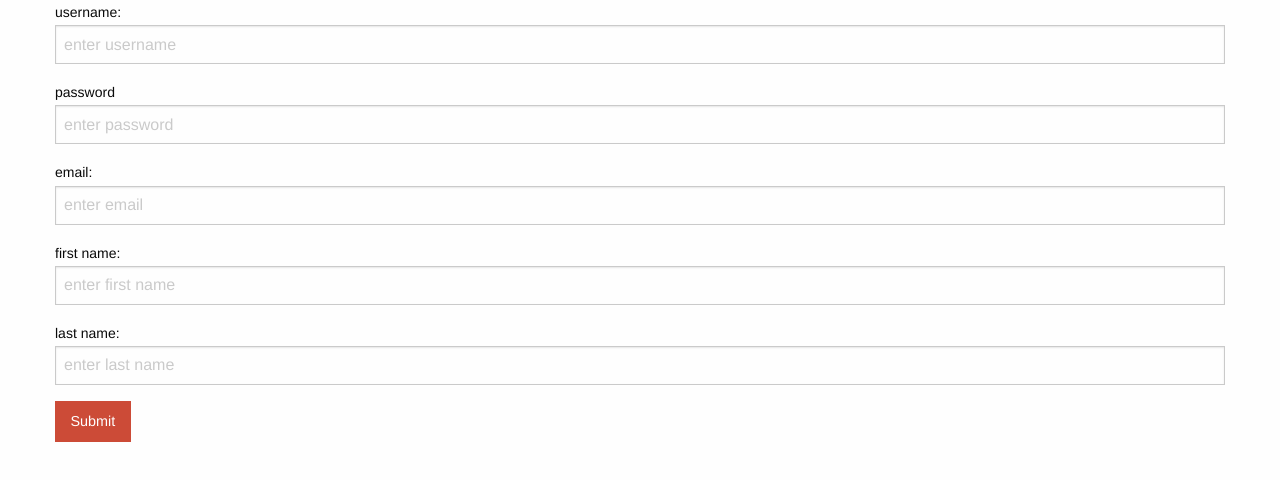
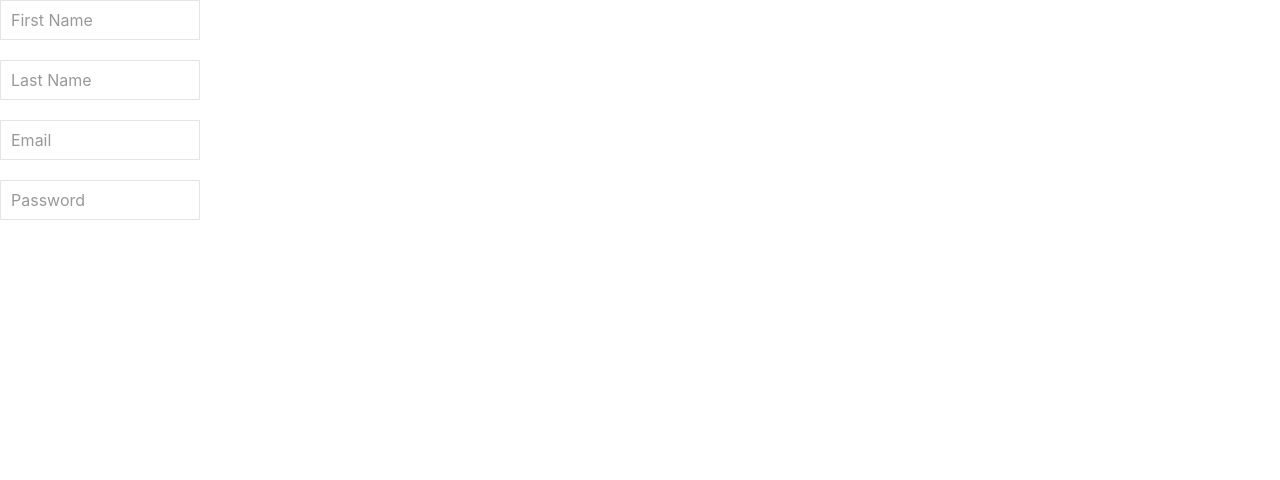
Before and after one commit to kelleyindahouse/Learn-N-Earn, a website: page public/signup.html in a window 1280 px wide. Drawn offline with nearby package versions, Linux system fonts and the light colour scheme.

Commit message:
updating signup page

```diff
--- a/public/signup.html
+++ b/public/signup.html
@@ -6,46 +6,38 @@
     <meta name="viewport" content="width=device-width, initial-scale=1.0">
     <title>Signup</title>
     <link rel="stylesheet" href="/public/reset.css">
-    <link rel="stylesheet" href="https://cdn.jsdelivr.net/npm/foundation-sites@6.7.4/dist/css/foundation.min.css" crossorigin="anonymous">
+  <link rel="stylesheet" href="css/uikit.min.css" />
+  <script src="js/uikit.min.js"></script>
+  <script src="js/uikit-icons.js"></script>
 </head>
 <body>
 
+<div class="container">
 
 
-    <form>
-        <div class="grid-container">
-          <div class="grid-padding-x">
-            <div class="medium-6 cell">
-              <label>username:
-                <input type="text" placeholder="enter username" id="rUsername">
-              </label>
-            </div>
-            <div class="medium-6 cell">
-              <label>password
-                <input type="text" placeholder="enter password" id="rPassword">
-              </label>
-            </div>
-            <div class="medium-6 cell">
-              <label>email:
-                <input type="text" placeholder="enter email" id="rEmail">
-              </label>
-            </div>
-            <div class="medium-6 cell">
-              <label>first name:
-                <input type="text" placeholder="enter first name" id="rFirstname">
-              </label>
-            </div>
-            <div class="medium-6 cell">
-              <label>last name:
-                <input type="text" placeholder="enter last name" id="rLastname">
-              </label>
-            </div>
-          </div>
-          <button type="button" class="alert button" id="submitBtn">Submit</button>
-        </div>
-      </form>
+  <form>
+
+    <div class="uk-margin">
+        <input class="uk-input uk-form-width-medium" type="text" placeholder="First Name">
+    </div>
 
 
+    <div class="uk-margin">
+        <input class="uk-input uk-form-width-medium" type="text" placeholder="Last Name">
+    </div>
+
+    <div class="uk-margin">
+        <input class="uk-input uk-form-width-medium" type="text" placeholder="Email">
+    </div>
+
+    <div class="uk-margin">
+        <input class="uk-input uk-form-width-medium" type="text" placeholder="Password">
+    </div>
+
+
+</form>
+
+</div>
 
 
 
```
Also changed, not shown: public/index.html (+1 -1 lines).
